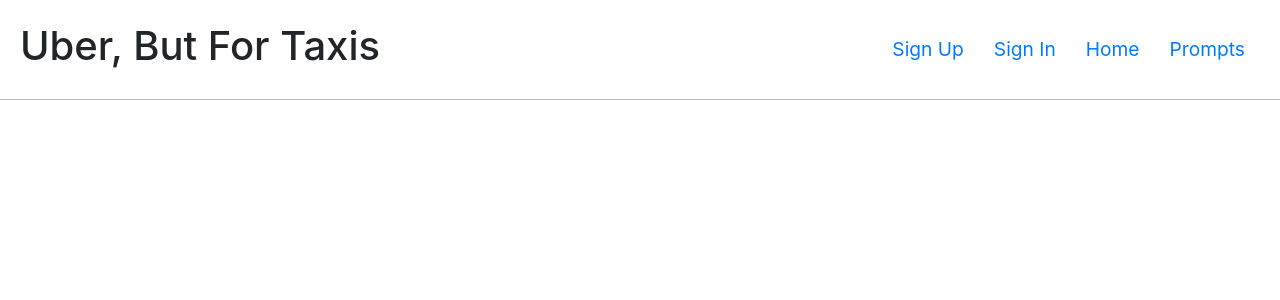
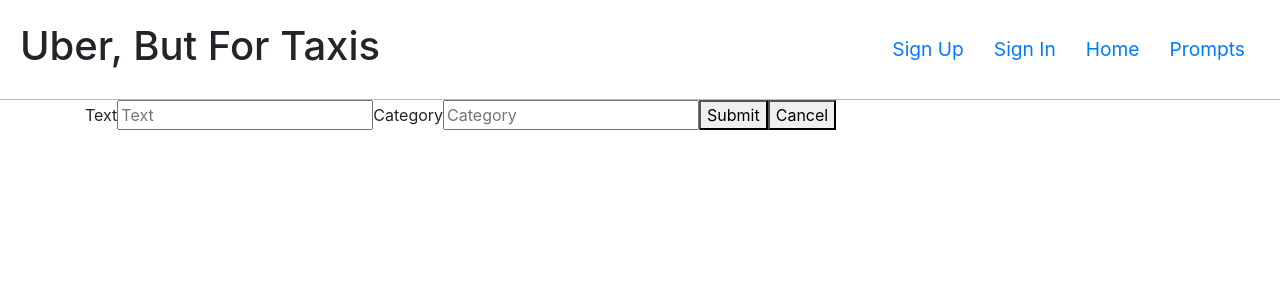
Before and after one commit to GrubbyGroo/project-4-client, a React app: page /create-prompt in a window 1280 px wide. Shown: the top 300 px of the page. Built offline with nearby package versions, Linux system fonts and the light colour scheme; the HTML template or start-up script is replaced by a standard one.

Commit message:
Create Create Comp and form

```diff
--- a/src/App.js
+++ b/src/App.js
@@ -8,6 +8,7 @@
 import SignOut from './auth/components/SignOut'
 import ChangePassword from './auth/components/ChangePassword'
 import Prompts from './prompts/components/Prompts'
+import CreatePrompt from './prompts/components/CreatePrompt'
 
 import { SnackbarProvider } from 'notistack'
 
@@ -37,6 +38,9 @@
           <Route path='/prompts' render={() => (
             <Prompts alert={this.alert} setUser={this.setUser} />
           )} />
+          <Route path='/create-prompt' render={() => (
+            <CreatePrompt alert={this.alert} setUser={this.setUser} />
+          )} />
           <Route path='/sign-in' render={() => (
             <SignIn alert={this.alert} setUser={this.setUser} />
           )} />
--- a/src/prompts/components/CreateBook.js
+++ b/src/prompts/components/CreatePrompt.js
@@ -2,12 +2,13 @@
 import axios from 'axios'
 import { Redirect } from 'react-router-dom'
 import apiUrl from '../../apiConfig'
+import PromptForm from './PromptForm'
 
 const PromptCreate = (props) => {
   const [prompt, setPrompt] = useState({
   })
   const [createdPromptId, setCreatedPromptId] = useState(null)
-  const handleChange = evnet => {
+  const handleChange = event => {
     event.persist()
     const updatedField = { [event.target.name]: event.target.value }
     const editedPrompt = Object.assign(prompt, updatedField)
@@ -32,7 +33,12 @@
 
   return (
     <div>
-    <PromptForm />
+      <PromptForm
+        prompt={prompt}
+        handleChange={handleChange}
+        handleSubmit={handleSubmit}
+        cancelPath="/"
+      />
     </div>
   )
 }
--- a/src/prompts/components/PromptForm.js
+++ b/src/prompts/components/PromptForm.js
@@ -1,4 +1,29 @@
 import React from 'react'
 import { Link } from 'react-router-dom'
 
-const MovieForm
+const PromptForm = ({ prompt, handleSubmit, handleChange, cancelPath }) => (
+  <form onSubmit={handleSubmit}>
+    <label>Text</label>
+    <input
+      placeholder="Text"
+      value={prompt.text}
+      name="text"
+      onChange={handleChange}
+    />
+
+    <label>Category</label>
+    <input
+      placeholder="Category"
+      value={prompt.category}
+      name="category"
+      onChange={handleChange}
+    />
+
+    <button type="submit">Submit</button>
+    <Link to={cancelPath}>
+      <button>Cancel</button>
+    </Link>
+  </form>
+)
+
+export default PromptForm
```
